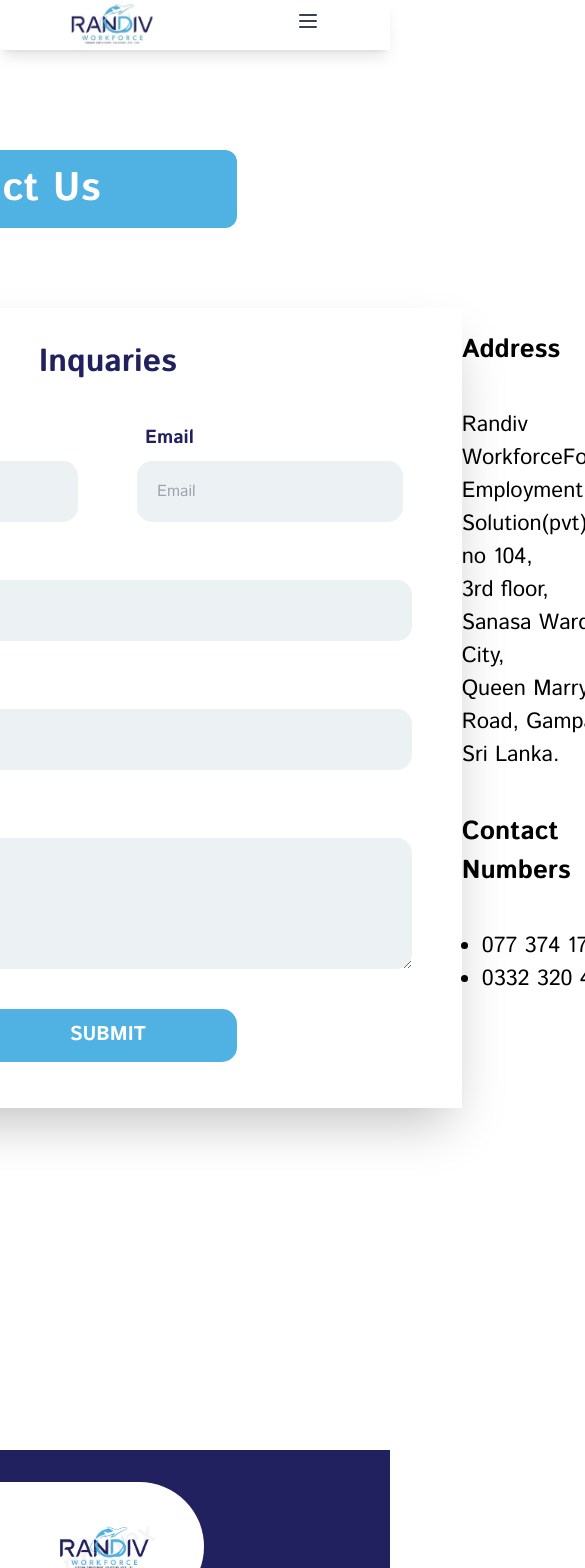
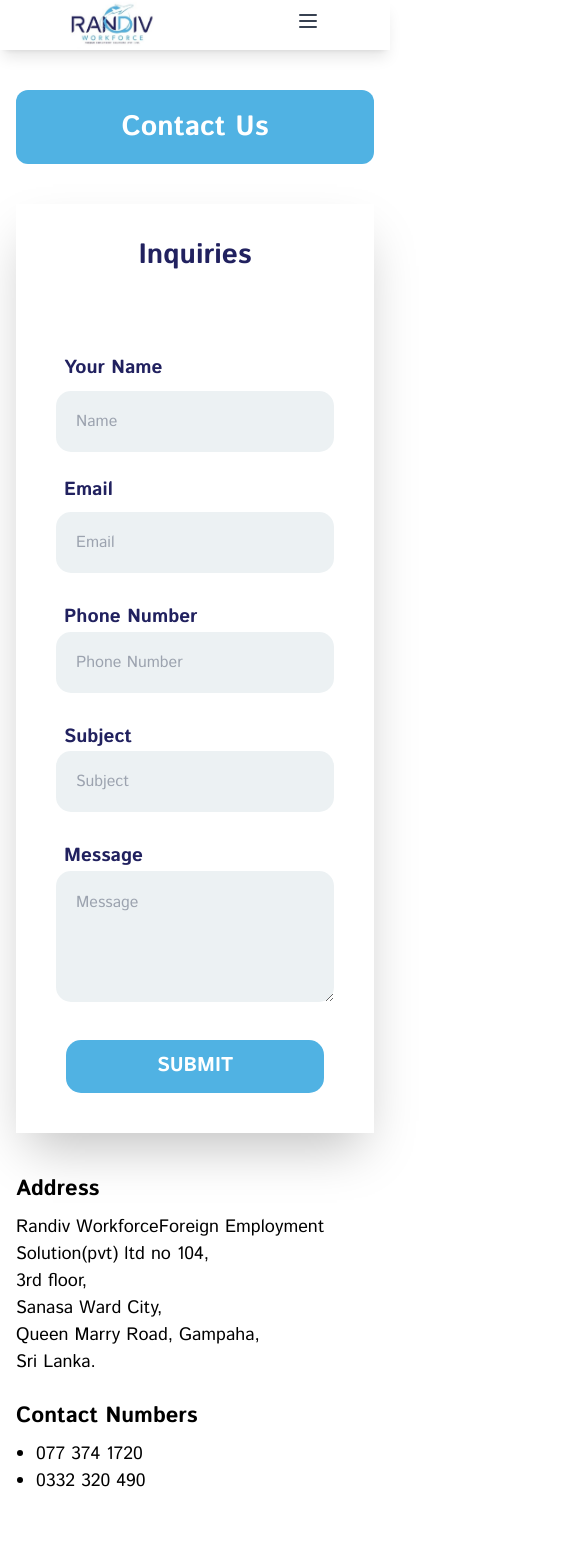
Before and after one commit to UdayaSanjeewa/randiv_workforce, a Next.js app: page /ContactUs in a window 390 px wide. Shown: the top 1568 px of the page, 585 px wide, since content can reach past the window. Built offline with nearby package versions, Linux system fonts and the light colour scheme.

Commit message:
responsive contact us page

```diff
--- a/src/components/ContactUsPage/ContactForm.tsx
+++ b/src/components/ContactUsPage/ContactForm.tsx
@@ -3,95 +3,97 @@ import React from "react";
 function ContactForm() {
   return (
     <div>
-      <form action="">
-        {/* name and gender container */}
-        <div className="flex justify-evenly">
-          {/* name */}
-          <div className="flex flex-col">
+      <form action="" className="p-10">
+        {/* Name and Email container */}
+        <div className="flex flex-col md:flex-row justify-between gap-4 md:gap-8">
+          {/* Name */}
+          <div className="flex flex-col w-full md:w-[266px] lg:w-[300px]">
             <label
-              htmlFor=""
+              htmlFor="name"
               className="text-[19px] font-[700] text-[#21215F] m-2"
             >
               Your Name
             </label>
             <input
+              id="name"
               type="text"
               placeholder="Name"
-              className="w-[266px] h-[61px] rounded-[15px] bg-[#D0DBE166] pl-[20px] font-[400] text-[16px]"
+              className="w-full h-[61px] rounded-[15px] bg-[#D0DBE166] pl-[20px] font-[400] text-[16px]"
             />
           </div>
 
-          {/* Gender */}
-          <div className="flex flex-col">
+          {/* Email */}
+          <div className="flex flex-col w-full md:w-[266px] lg:w-[300px]">
             <label
-              htmlFor=""
+              htmlFor="email"
               className="text-[19px] font-[700] text-[#21215F] m-2"
             >
               Email
             </label>
             <input
+              id="email"
               type="email"
               placeholder="Email"
-              className="w-[266px] h-[61px] rounded-[15px] bg-[#D0DBE166] pl-[20px] font-[400] text-[16px]"
+              className="w-full h-[61px] rounded-[15px] bg-[#D0DBE166] pl-[20px] font-[400] text-[16px]"
             />
           </div>
         </div>
 
-        {/* Phone number */}
-        <div className="w-[588px] h-[99px] mt-[30px] ml-[70px]">
+        {/* Phone Number */}
+        <div className="w-full mt-[30px]">
           <label
-            htmlFor=""
+            htmlFor="phone"
             className="text-[19px] font-[700] text-[#21215F] m-2"
           >
             Phone Number
           </label>
           <input
+            id="phone"
             type="number"
             placeholder="Phone Number"
-            className="w-[588px] h-[61px] rounded-[15px] bg-[#D0DBE166] pl-[20px] font-[400] text-[16px]"
+            className="w-full h-[61px] rounded-[15px] bg-[#D0DBE166] pl-[20px] font-[400] text-[16px]"
           />
         </div>
 
-        {/* subject */}
-        <div className="w-[588px] h-[99px] mt-[30px] ml-[70px]">
+        {/* Subject */}
+        <div className="w-full mt-[30px]">
           <label
-            htmlFor=""
+            htmlFor="subject"
             className="text-[19px] font-[700] text-[#21215F] m-2"
           >
             Subject
           </label>
           <input
+            id="subject"
             type="text"
             placeholder="Subject"
-            className="w-[588px] h-[61px] rounded-[15px] bg-[#D0DBE166] pl-[20px] font-[400] text-[16px]"
+            className="w-full h-[61px] rounded-[15px] bg-[#D0DBE166] pl-[20px] font-[400] text-[16px]"
           />
         </div>
 
-        {/* message */}
-        <div className="w-[588px] h-[169px] mt-[30px] ml-[70px]">
+        {/* Message */}
+        <div className="w-full mt-[30px]">
           <label
-            htmlFor=""
+            htmlFor="message"
             className="text-[19px] font-[700] text-[#21215F] m-2"
           >
             Message
           </label>
           <textarea
-            id=""
+            id="message"
             placeholder="Message"
-            className="w-[588px] h-[131px] rounded-[15px] bg-[#D0DBE166] pl-[20px] pt-[20px] font-[400] text-[16px]"
+            className="w-full h-[131px] rounded-[15px] bg-[#D0DBE166] pl-[20px] pt-[20px] font-[400] text-[16px]"
           />
         </div>
 
+        {/* Submit */}
         <div className="w-full flex items-center justify-center mt-[30px]">
-          {/* Submit */}
-          <div className=" flex items-center justify-center">
-            <button
-              type="submit"
-              className="w-[258px] h-[53px] rounded-[15px] bg-[#50B2E3] text-white text-[20px] font-[700]"
-            >
-              SUBMIT
-            </button>
-          </div>
+          <button
+            type="submit"
+            className="w-full max-w-[258px] h-[53px] rounded-[15px] bg-[#50B2E3] text-white text-[20px] font-[700]"
+          >
+            SUBMIT
+          </button>
         </div>
       </form>
     </div>
--- a/src/pages/ContactUsPage/ContactUs.tsx
+++ b/src/pages/ContactUsPage/ContactUs.tsx
@@ -8,39 +8,44 @@ function ContactUs() {
     <>
       <NavBar />
 
-      <div className="flex justify-center">
+      <div className="flex flex-col lg:flex-row justify-center items-center lg:items-start gap-10 px-4 mt-10 lg:mt-[100px]">
         {/* Heading and form */}
-        <div className="w-[1000px] h-[1300px] mt-[100px]">
+        <div className="w-full max-w-[1000px] h-auto lg:h-[1300px]">
           {/* heading */}
-          <div className="w-[483px] h-[78px] mb-[80px] bg-[#50B2E3] text-[40px] font-[700] flex items-center justify-center text-white rounded-[12px]">
-            <p> Contact Us </p>
+          <div className="w-full max-w-[483px] h-auto lg:h-[78px] mb-10 lg:mb-[80px] bg-[#50B2E3] text-[28px] md:text-[32px] lg:text-[40px] font-[700] flex items-center justify-center text-white rounded-[12px] py-4 lg:py-0 mx-auto lg:mx-0">
+            <p>Contact Us</p>
           </div>
+
           {/* Form */}
-          <div className="w-[708px]  h-[800px] shadow-2xl">
-            <h2 className="text-[32px] text-center font-[700] text-[#21215F] p-[30px]">
-              Inquaries
+          <div className="w-full max-w-[708px] h-auto lg:h-[800px] shadow-2xl mx-auto lg:mx-0">
+            <h2 className="text-[28px] md:text-[32px] text-center font-[700] text-[#21215F] p-[30px]">
+              Inquiries
             </h2>
             <ContactForm />
           </div>
         </div>
 
-        {/* contact */}
-
-        <div className="flex flex-col gap-10 mt-[280px]">
-          <p className="text-[26px] font-[700]">Address</p>
-          <p className="text-[22px] font-[400]">
-            Randiv WorkforceForeign Employment
-            <br /> Solution(pvt) ltd no 104, <br />
+        {/* Contact Information */}
+        <div className="flex flex-col gap-6 lg:gap-10 w-full max-w-[400px] lg:mt-[280px]">
+          <div>
+            <p className="text-[22px] md:text-[26px] font-[700]">Address</p>
+            <p className="text-[18px] md:text-[22px] font-[400] mt-2">
+              Randiv WorkforceForeign Employment <br />
+              Solution(pvt) ltd no 104, <br />
               3rd floor, <br />
               Sanasa Ward City, <br />
               Queen Marry Road, Gampaha, <br />
               Sri Lanka.
             </p>
-          <p className="text-[26px] font-[700]">Contact Numbers</p>
-          <ul className="text-[22px] font-[400] list-disc ml-5">
+          </div>
+
+          <div className="mb-20">
+            <p className="text-[22px] md:text-[26px] font-[700]">Contact Numbers</p>
+            <ul className="text-[18px] md:text-[22px] font-[400] list-disc ml-5 mt-2">
               <li>077 374 1720</li>
               <li>0332 320 490</li>
             </ul>
+          </div>
         </div>
       </div>
 
```
Lines whose indentation alone changed are shown as unchanged.
